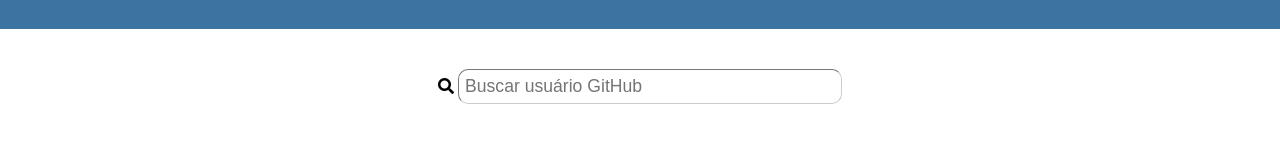
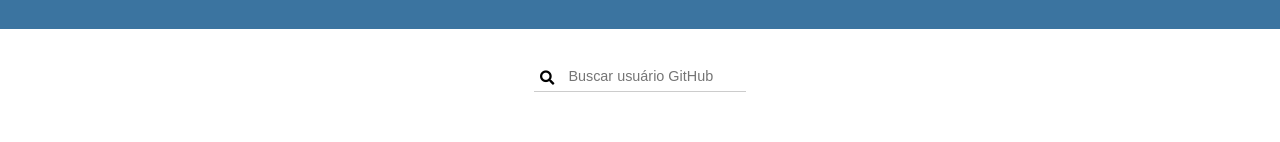
Before and after one commit to gabrielnader/GitShow, a plain HTML site: page index.html in a window 1280 px wide. Shown: the part 86-228 px from the top of the page. Drawn offline with Linux system fonts and the light colour scheme.

Commit message:
Fix search input

```diff
--- a/css/style.css
+++ b/css/style.css
@@ -10,6 +10,7 @@ header nav{
   text-align: center;
   background-color: #3B74A0;
   color: #F5F5F5;
+  margin-bottom: 16px;
 }
 
 header nav h1{
@@ -22,36 +23,26 @@ header nav p{
 
 /* SEARCH */
 .search-engine{
-  text-align: center;
-  margin-top: 16px;
+  border-bottom: 1px inset #ccc;
+  width: 200px;
+  margin: 0 auto;
+  padding: 6px;
 }
 
 .search-input{
-  margin-top: 8px;
-  padding: 6px;
-  width: 50%;
-  border-radius: 10px;
-  border: 1px inset #ccc;
+  width: 85%;
+  border: none;
 }
 
 .search-icon{
   font-size: .7rem;
-}
-
-@media(min-width:576px){
-  .search-input{
-    width: 35%;
-  }
+  float: left;
+  margin: 4px 12px 0 0;
 }
 
 @media(min-width: 768px){
   .search-input{
-    width: 40%;
-    font-size: 1.1rem;
-  }
-
-  .search-icon{
-    font-size: .9rem;
+    font-size: .8rem;
   }
 }
 
@@ -79,12 +70,9 @@ header nav p{
     margin-top: 32px;
   }
 
+  .search-input,
   .search-icon{
-    font-size: 1rem;
-  }
-
-  .search-input{
-    width: 30%;
+    font-size: .9rem;
   }
 }
 
--- a/index.html
+++ b/index.html
@@ -28,8 +28,8 @@
 
   <!-- GitHub user's search input -->
   <div class="search-engine">
+    <input id="search-input" class="search-input" type="search" placeholder="Buscar usuário GitHub" onkeyup="app.git.nameSearch(this.value)">
     <i class="fas fa-search search-icon"></i>
-    <input id="search-input" class="search-input" type="search" placeholder="Buscar usuário GitHub" onkeyup="app.git.nameSearch(this.value)">
   </div>
 
   <div class="user">
```
